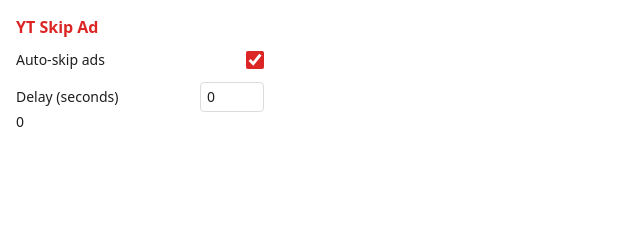
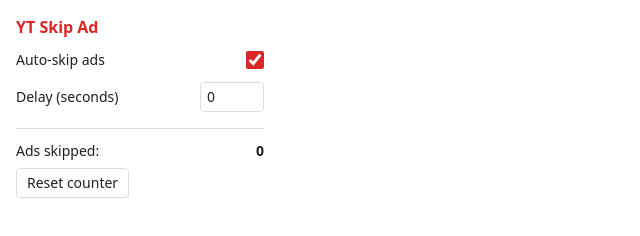
Before and after one commit to RabbiHasanR/yt-skip-ad, a website with bundled scripts: page popup/popup.html in a window 1280 px wide. Shown: the whole page, without its empty margins (0-640 px from the left). Built offline with nearby package versions, Linux system fonts and the light colour scheme; some packages are replaced by stand-ins of ours.

Commit message:
feat(popup): label the skip counter and add the Reset counter button

```diff
--- a/popup/popup.css
+++ b/popup/popup.css
@@ -77,7 +77,32 @@ input[type='number'] {
   font: inherit;
 }
 
-input:focus-visible {
+.counter {
+  display: grid;
+  gap: 8px;
+  margin-top: 16px;
+  padding-top: 12px;
+  border-top: 1px solid var(--border);
+}
+
+output {
+  font-variant-numeric: tabular-nums;
+  font-weight: 600;
+}
+
+button {
+  justify-self: start;
+  padding: 4px 10px;
+  border: 1px solid var(--border);
+  border-radius: 4px;
+  background: var(--field-bg);
+  color: var(--fg);
+  font: inherit;
+  cursor: pointer;
+}
+
+input:focus-visible,
+button:focus-visible {
   outline: 2px solid var(--accent);
   outline-offset: 2px;
 }
--- a/popup/popup.html
+++ b/popup/popup.html
@@ -28,7 +28,11 @@
         </div>
       </form>
       <section class="counter">
-        <output id="skip-count"></output>
+        <div class="field">
+          <label for="skip-count">Ads skipped:</label>
+          <output id="skip-count"></output>
+        </div>
+        <button id="reset-count" type="button">Reset counter</button>
       </section>
     </main>
   </body>
```
Also changed, not shown: specs/2026-11-18-skip-counter/tests.md (+1 -1 lines), tests/integration/popup-skip-counter.test.js (+20 -2 lines).
